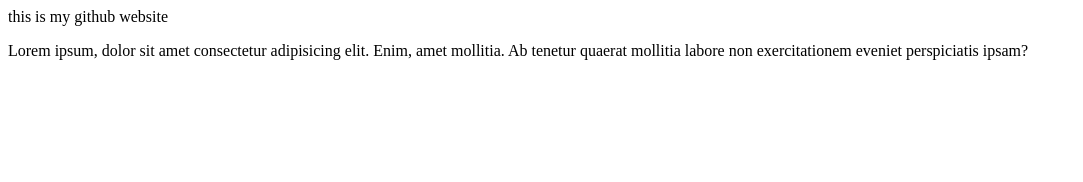
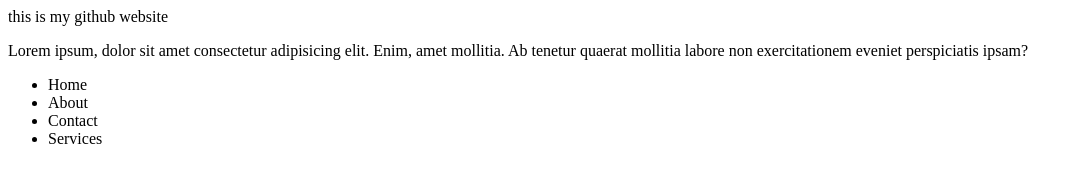
Before and after one commit to yashG0/learn-git, a plain HTML site: page index.html in a window 1280 px wide. Shown: the whole page, without its empty margins (0-1083 px from the left). Drawn offline with Linux system fonts and the light colour scheme.

Commit message:
add nav list

```diff
--- a/index.html
+++ b/index.html
@@ -10,5 +10,14 @@
 
 
     <p>Lorem ipsum, dolor sit amet consectetur adipisicing elit. Enim, amet mollitia. Ab tenetur quaerat mollitia labore non exercitationem eveniet perspiciatis ipsam?</p>
+
+    <nav>
+        <ul>
+            <li>Home</li>
+            <li>About</li>
+            <li>Contact</li>
+            <li>Services</li>
+        </ul>
+    </nav>
 </body>
 </html>
```
